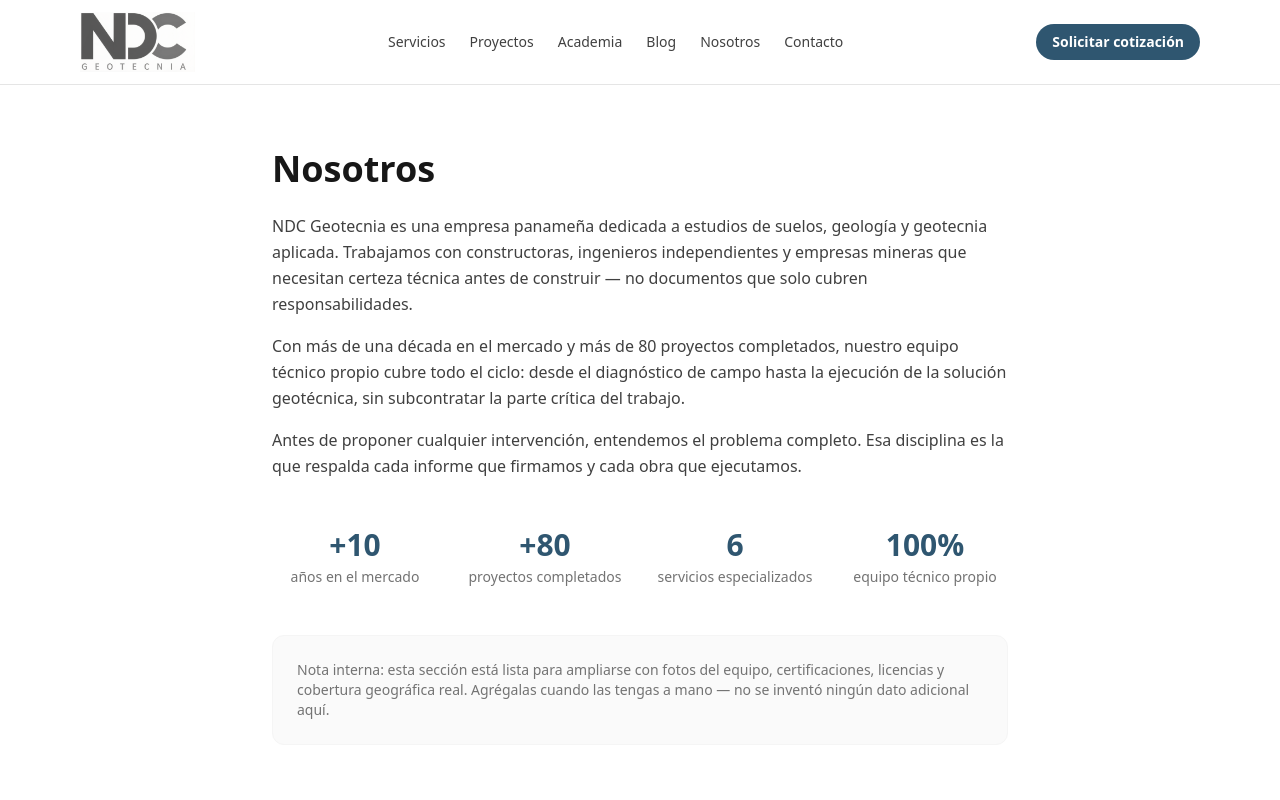
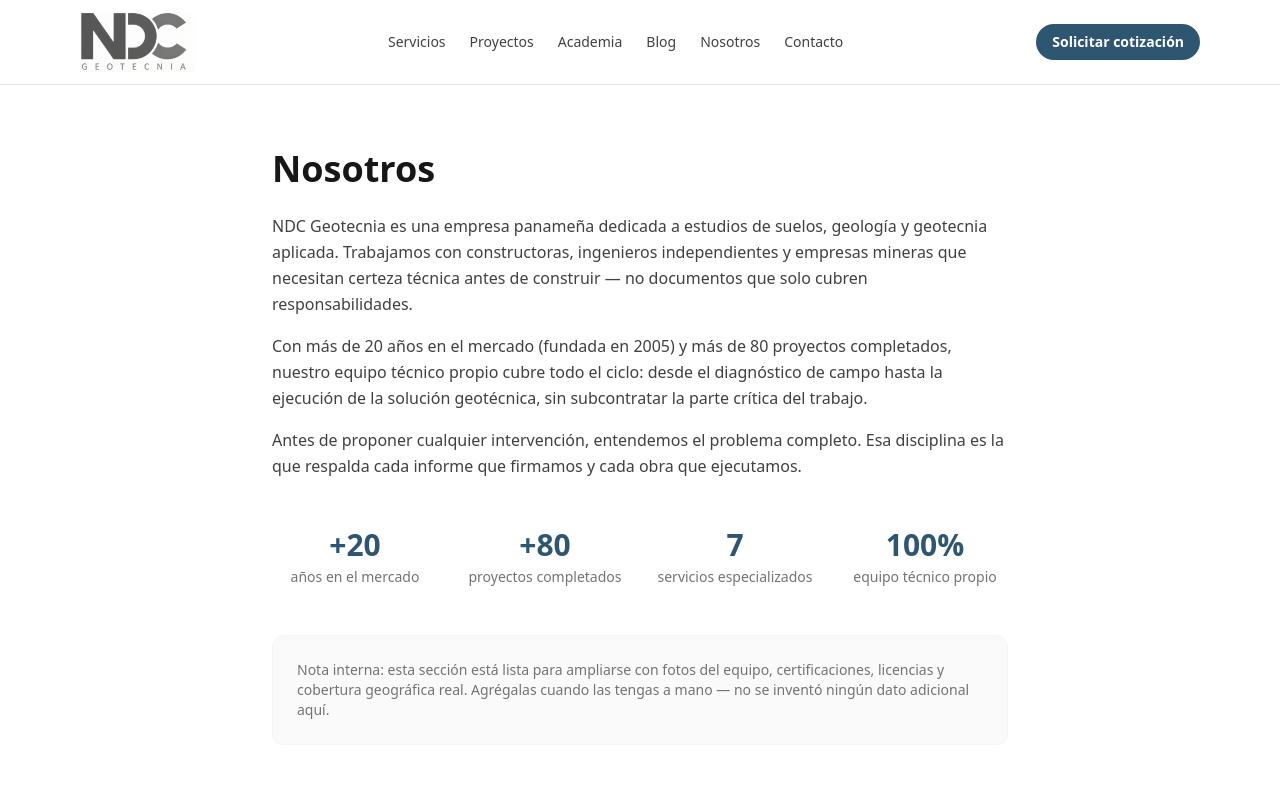
Before and after one commit to omarsugasti/ndc-geotecnia-web, a Next.js app: page /nosotros in a window 1280 px wide. Shown: the top 800 px of the page. Built offline with nearby package versions, Linux system fonts and the light colour scheme.

Commit message:
fix: corregir antiguedad de la empresa a +20 anios (fundada 2005)

```diff
--- a/app/nosotros/page.tsx
+++ b/app/nosotros/page.tsx
@@ -3,7 +3,7 @@
 export const metadata: Metadata = {
   title: "Nosotros",
   description:
-    "Empresa panameña de ingeniería geotécnica con más de 10 años de experiencia y más de 80 proyectos completados en Panamá.",
+    "Empresa panameña de ingeniería geotécnica con más de 20 años de experiencia y más de 80 proyectos completados en Panamá.",
 };
 
 export default function NosotrosPage() {
@@ -17,7 +17,7 @@
         documentos que solo cubren responsabilidades.
       </p>
       <p className="text-neutral-700 leading-relaxed mb-4">
-        Con más de una década en el mercado y más de 80 proyectos completados, nuestro
+        Con más de 20 años en el mercado (fundada en 2005) y más de 80 proyectos completados, nuestro
         equipo técnico propio cubre todo el ciclo: desde el diagnóstico de campo hasta
         la ejecución de la solución geotécnica, sin subcontratar la parte crítica del
         trabajo.
@@ -30,7 +30,7 @@
 
       <div className="mt-12 grid grid-cols-2 md:grid-cols-4 gap-6 text-center">
         <div>
-          <p className="text-3xl font-bold text-steel-700">+10</p>
+          <p className="text-3xl font-bold text-steel-700">+20</p>
           <p className="text-neutral-500 text-sm mt-1">años en el mercado</p>
         </div>
         <div>
@@ -38,7 +38,7 @@
           <p className="text-neutral-500 text-sm mt-1">proyectos completados</p>
         </div>
         <div>
-          <p className="text-3xl font-bold text-steel-700">6</p>
+          <p className="text-3xl font-bold text-steel-700">7</p>
           <p className="text-neutral-500 text-sm mt-1">servicios especializados</p>
         </div>
         <div>
--- a/app/page.tsx
+++ b/app/page.tsx
@@ -99,7 +99,7 @@
           </h1>
           <p className="mt-4 text-lg text-neutral-200 max-w-2xl">
             Estudios de suelos, anclajes, estabilización de taludes y más. Llevamos
-            más de una década resolviendo los problemas del subsuelo que otros no ven.
+            más de dos décadas resolviendo los problemas del subsuelo que otros no ven.
           </p>
           <blockquote className="mt-4 border-l-4 border-orange-400 pl-4 text-lg italic text-white/90 max-w-xl">
             &ldquo;Estudios confiables, estructuras seguras.&rdquo;
@@ -179,7 +179,7 @@
       <section className="bg-neutral-900 text-white">
         <div className="mx-auto max-w-6xl px-4 py-16 grid grid-cols-2 md:grid-cols-4 gap-8 text-center">
           <div>
-            <p className="text-4xl font-bold">+10</p>
+            <p className="text-4xl font-bold">+20</p>
             <p className="text-neutral-400 text-sm mt-1">años en el mercado</p>
           </div>
           <div>
```
